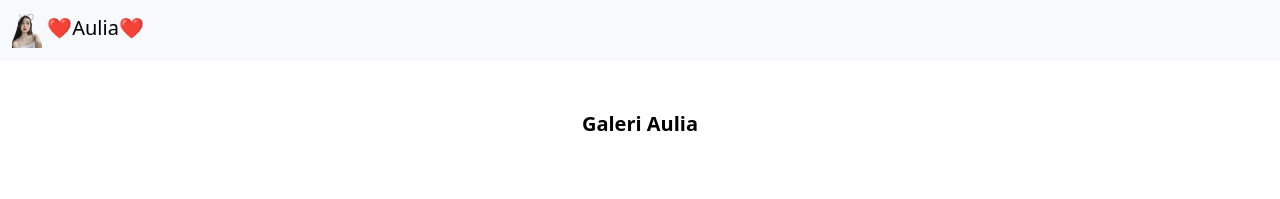
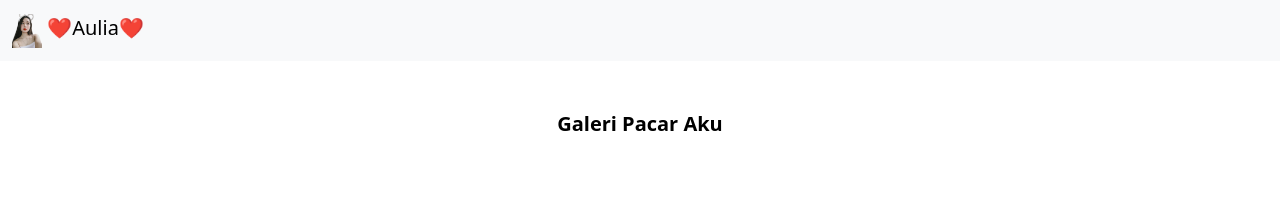
Before and after one commit to SteventFransisco/-Aulia-, a plain HTML site: page templates/index.html in a window 1280 px wide. Shown: the top 199 px of the page. Drawn offline with nearby package versions, Linux system fonts and the light colour scheme.

Commit message:
Update index.html

```diff
--- a/templates/index.html
+++ b/templates/index.html
@@ -36,7 +36,7 @@
 
     <figure class="text-center py-5">
       <blockquote class="blockquote fw-bold">
-        <p>Galeri Aulia</p>
+        <p>Galeri Pacar Aku</p>
       </blockquote>
     </figure>
 
```
